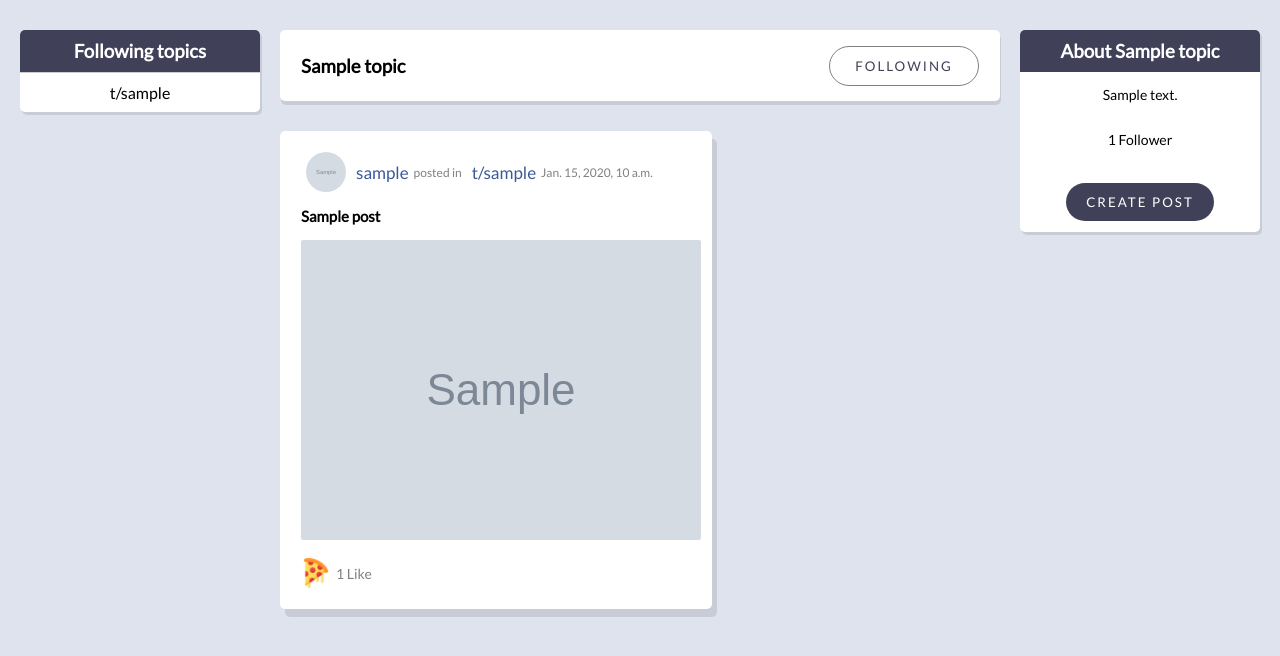
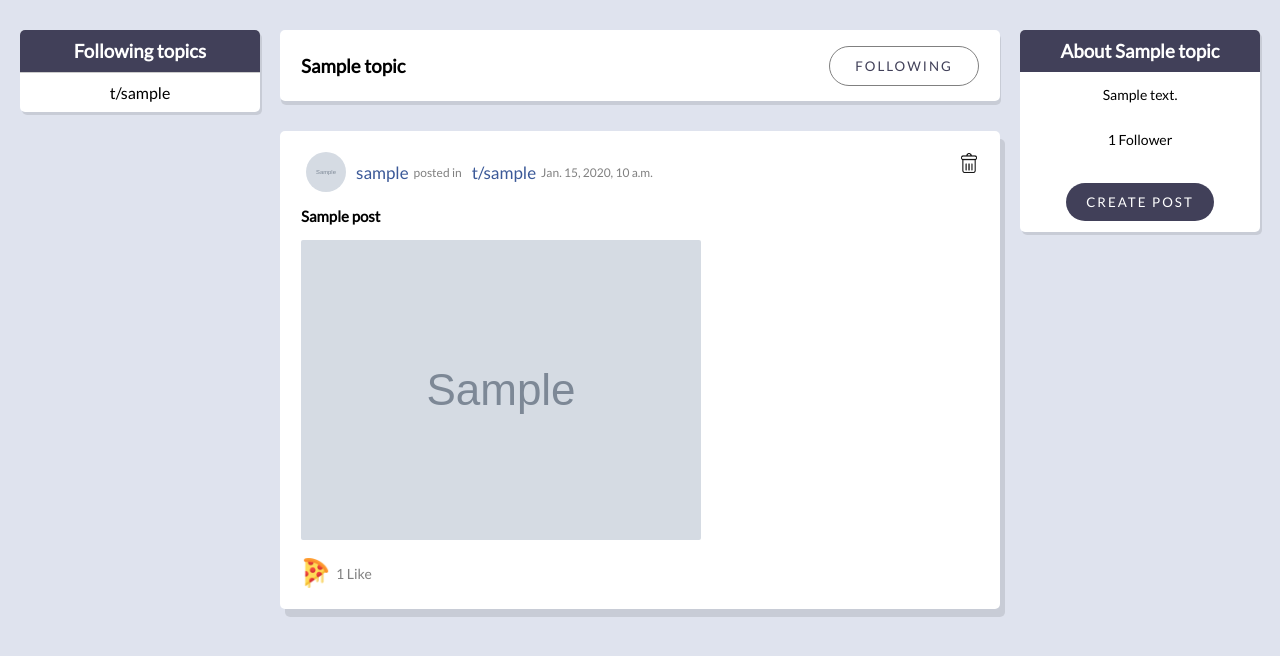
Before and after one commit to miguelchenriques/QuarantineLifeForum, a Django app: a page that uses forum/templates/forum/topic_details.html in a window 1280 px wide. Shown: the part 100-756 px from the top of the page. Run offline with Django 3.2, Linux system fonts and the light colour scheme; a user stored in the database is signed in; tables that the repository leaves empty hold one stand-in row (values such as "Sample post"); grey boxes marked "Sample" are stand-in pictures.

Commit message:
Delete posts ajax

```diff
--- a/forum/apiviews.py
+++ b/forum/apiviews.py
@@ -190,7 +190,7 @@ def comment_like_toggle(request):
 @login_required
 def delete_post_api(request):
     user = request.user
-    post = get_object_or_404(Post, id=request.POST['post_id'])
+    post = get_object_or_404(Post, id=request.POST['id'])
     if user == post.owner:
         post.delete()
         response = {'deleted': True}
--- a/forum/static/forum/css/main.css
+++ b/forum/static/forum/css/main.css
@@ -812,3 +812,21 @@ article:hover{
   display: flex;
     flex-direction: column;
 }
+
+.delete-button {
+    border: none;
+    background: transparent url("../img/deleteicon.png");
+    background-size: cover;
+    width: 20px;
+    height: 20px;
+    padding: 0;
+    cursor: pointer;
+}
+
+.delete-form {
+    margin-left: auto;
+}
+
+.Posts-Section {
+    width: 100%;
+}
--- a/forum/static/forum/js/main.js
+++ b/forum/static/forum/js/main.js
@@ -55,6 +55,30 @@ $(document).ready(function () {
         })
     });
 
+    $(document).on('submit', '.delete-form', function (e) {
+        e.preventDefault();
+        const this_ = $(this);
+
+        if (!login_required()) return;
+
+        const id = this_.find("input[name=article_id]").val();
+        const type = this_.find("input[name=type]").val();
+        $.ajax({
+            url: this_.attr('action'),
+            method: this_.attr('method'),
+            dataType: 'json',
+            data: {
+                id: id,
+                csrfmiddlewaretoken: this_.find("input[name=csrfmiddlewaretoken]").val()
+            },
+            success: function (data) {
+                if (data['deleted']) {
+                    $(`#${id}${type}Article`).remove()
+                }
+            }
+        })
+    });
+
     $("#forumtitle").click(function () {
         location.href = $(this).attr('value')
     });
@@ -64,7 +88,7 @@ $(document).ready(function () {
     });
 
     $(document).on('click', ".detail_post-articles", function (e) {
-        if ($(e.target).hasClass('like') || $(e.target).is("iframe")) return;
+        if ($(e.target).is('input') || $(e.target).is("iframe")) return;
         location.href = $(this).attr('value')
     });
 
--- a/forum/static/forum/js/topic_details.js
+++ b/forum/static/forum/js/topic_details.js
@@ -77,6 +77,7 @@ function create_post(post) {
     const like_url = $("#likeURL").val();
     const topic_url = $("#topicURL").val();
     const profile_url = $("#profileURL").val().replace('username', post['owner_username']);
+    const deletePost_url = $("#deletePostURL").val();
     const csrf_token = $("input[name=csrfmiddlewaretoken]").val();
 
     const pub_date = convertDate(post['pub_date']);
@@ -94,13 +95,19 @@ function create_post(post) {
 
     let html;
     html = `
-<article class="detail_post-articles" value="${post_url}">
+<article id="${post['id']}PostArticle" class="detail_post-articles" value="${post_url}">
     <div class="toppost">
         <a href="${profile_url}"><img src="${post['owner_image']}" alt="Avatar" class="avatar"></a>
         <a href="${profile_url}">${post['owner_username']}</a>
         <a>posted in</a>
         <a href="${topic_url}">t/${post['topic']}</a>
         <a>${pub_date}</a>
+        <form class="delete-form" method="post" action="${deletePost_url}">
+            <input type="hidden" name="csrfmiddlewaretoken" value="${csrf_token}">
+            <input type="hidden" name="type" value="Post">
+            <input type="hidden" name="article_id" value="${post['id']}">
+            <input class="delete-button" type="submit" value="">
+        </form>
     </div>
     <div class="textpost">
         <p class="postTitle">${post['title']}</p>
--- a/forum/templates/forum/post_card.html
+++ b/forum/templates/forum/cards/post_card.html
@@ -1,4 +1,4 @@
-<article class="detail_post-articles" value="{% url 'forum:post' post.id %}">
+<article id="{{ post.id }}PostArticle" class="detail_post-articles" value="{% url 'forum:post' post.id %}">
     <div class="toppost">
         <a href="{% url 'forum:profile' post.owner.username %}"><img src="{{ post.owner.profile.profile_image }}"
                                                                      alt="Avatar" class="avatar"></a>
@@ -6,6 +6,15 @@
         <a>posted in</a>
         <a href="{% url 'forum:topic' post.topic.slug %}">t/{{ post.topic.slug }}</a>
         <a>{{ post.pub_date }}</a>
+
+        {% if user == post.owner %}
+        <form class="delete-form" method="post" action="{% url 'forum:api_delete_post' %}">
+            {% csrf_token %}
+            <input type="hidden" name="type" value="Post">
+            <input type="hidden" name="article_id" value="{{ post.id }}">
+            <input class="delete-button" type="submit" value="">
+        </form>
+        {% endif %}
     </div>
     <div class="textpost">
         <p class="postTitle">{{ post.title }}</p>
--- a/forum/templates/forum/home.html
+++ b/forum/templates/forum/home.html
@@ -5,7 +5,7 @@
     <section class="Posts-Section">
     {% if page_list %}
         {% for post in page_list %}
-            {% include 'forum/post_card.html' %}
+            {% include 'forum/cards/post_card.html' %}
         {% endfor %}
     {% else %}
         <p>Não há posts</p>
--- a/forum/templates/forum/liked_Posts_list.html
+++ b/forum/templates/forum/liked_Posts_list.html
@@ -5,7 +5,7 @@
     {% if posts %}
         <section>
             {% for post in posts %}
-                {% include 'forum/post_card.html' %}
+                {% include 'forum/cards/post_card.html' %}
             {% endfor %}
         </section>
     {% endif %}
--- a/forum/templates/forum/topic_details.html
+++ b/forum/templates/forum/topic_details.html
@@ -18,7 +18,7 @@
         <section class="Posts-Section">
         {% if page_list %}
         {% for post in page_list %}
-            {% include 'forum/post_card.html' %}
+            {% include 'forum/cards/post_card.html' %}
         {% endfor %}
         {% else %}
             <p>Não há posts</p>
@@ -50,6 +50,7 @@
                 <input type="hidden" id="topicURL" value="{% url 'forum:topic' topic.slug %}">
                 <input type="hidden" id="likeURL" value="{% url 'forum:api_like_toggle' %}">
                 <input type="hidden" id="postURL" value="{% url 'forum:post' 1 %}">
+                <input type="hidden" id="deletePostURL" value="{% url 'forum:api_delete_post' %}">
             </form>
         </div>
     </div>
--- a/forum/urls.py
+++ b/forum/urls.py
@@ -25,5 +25,6 @@ urlpatterns = [
     path('api/new_post/', apiviews.create_post_api, name='api_new_post'),
     path('api/login_required/', apiviews.login_required_api, name='api_login_required'),
     path('api/topic_follow/', apiviews.follow_topic_api, name='api_follow_topic'),
-    path('api/comment_like_toggle/', apiviews.comment_like_toggle, name='api_comment_like_toggle')
+    path('api/comment_like_toggle/', apiviews.comment_like_toggle, name='api_comment_like_toggle'),
+    path('api/delete_post/', apiviews.delete_post_api, name='api_delete_post')
 ]
```
Also changed, not shown: forum/static/forum/img/deleteicon.png (added).
